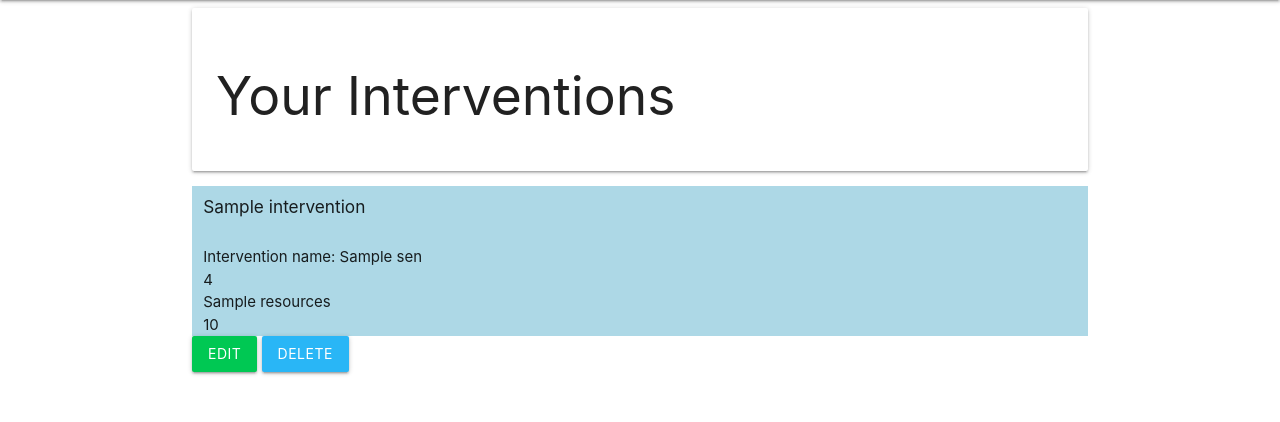
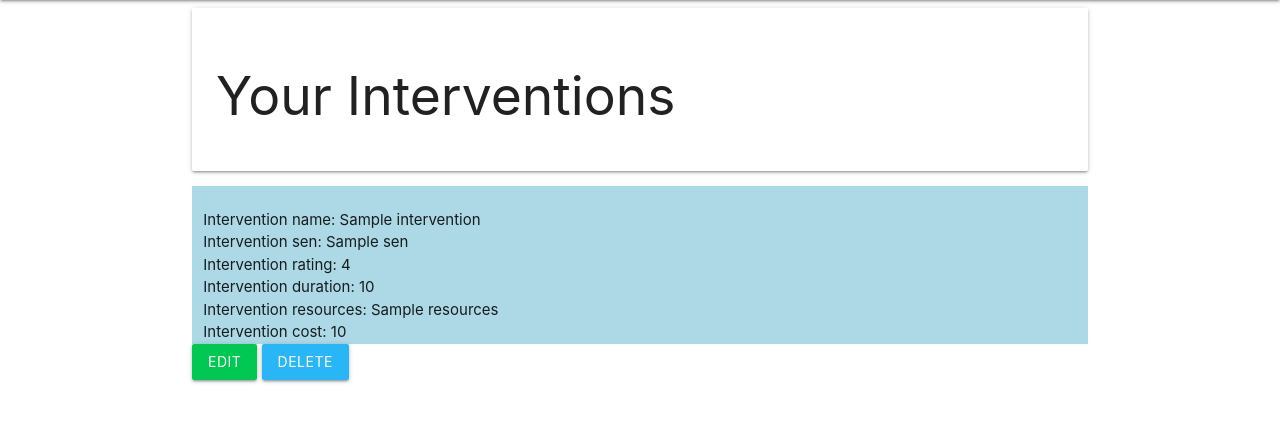
Before and after one commit to Code-Institute-Submissions/milestone_3_project, a Flask app: page /show_interventions in a window 1280 px wide. Shown: the part 64-486 px from the top of the page. Run offline with Flask 2, Linux system fonts and the light colour scheme; a database or web service that is not in the repository returns one stand-in record (values such as "Sample title"); some libraries are stand-ins or nearby versions.

Commit message:
Add interventions details added

```diff
--- a/app.py
+++ b/app.py
@@ -57,7 +57,7 @@ def add_interventions():
             "rating": request.form.get("rating"),
             "duration": request.form.get("duration"),
             "resources": request.form.get("resources"),
-            "cost": request.form.get("Cost")
+            "cost": request.form.get("cost")
         }
         mongo.db.interventions.insert_one(interventions)
         flash("Task Successfully Added")
--- a/templates/edit_interventions.html
+++ b/templates/edit_interventions.html
@@ -12,7 +12,11 @@
             <!-- category selection -->
 			<div class="row">
 
+                 {% for interventions in interventions %}
 
+                                <option value="{{ interventions.interventions_name }}" selected>{{ interventions.interventions_name }}</option>
+
+                        {% endfor %}
 
 
 				</div>
--- a/templates/interventions.html
+++ b/templates/interventions.html
@@ -13,11 +13,13 @@
    {% for interventions in interventions %}
 
     <div class="row">
-        <div class="col s12 m12 l12 cards"><h6> {{ interventions.name }} </h6><br>
-        <h7> Intervention name: </h7>{{ interventions.sen }}<br>
-        {{ interventions.rating }}<br>
-        {{ interventions.resources }}<br>
-        {{ interventions.cost }}<br>
+        <div class="col s12 m12 l12 cards"><br>
+        <h7> Intervention name: </h7> {{ interventions.name}} <br>
+        <h7> Intervention sen: </h7> {{ interventions.sen }}<br>
+        <h7> Intervention rating: </h7> {{ interventions.rating }}<br>
+        <h7> Intervention duration: </h7> {{ interventions.duration }}<br>
+        <h7> Intervention resources: </h7> {{ interventions.resources }}<br>
+        <h7> Intervention cost: </h7> {{ interventions.cost }}<br>
         </div>
 
     <div class="card-action">
```
